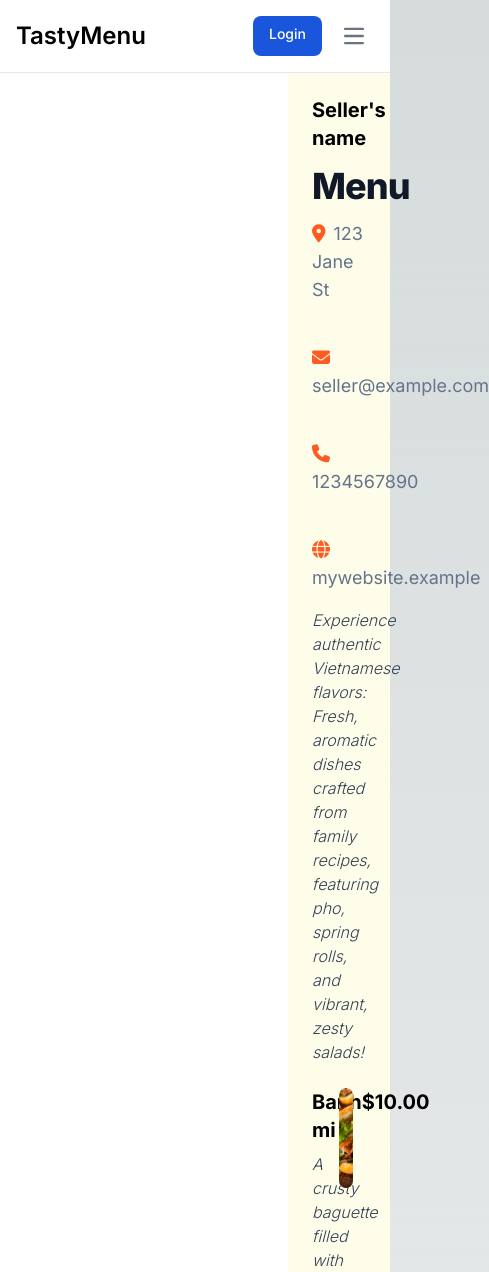
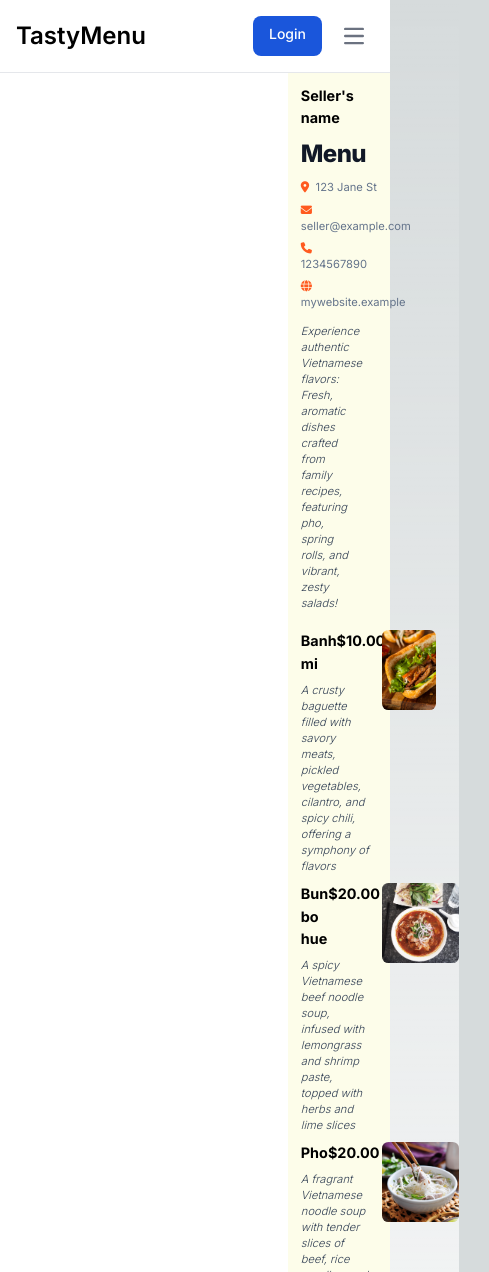
Before and after one commit to toanhminh0412/tasty-menu, a Next.js app: page / in a window 390 px wide. Shown: the top 1272 px of the page, 489 px wide, since content can reach past the window. Built offline with nearby package versions, Linux system fonts and the light colour scheme; no server answers.

Commit message:
Issue #23: Allow previewing menu on laptop and phone screen

```diff
--- a/package.json
+++ b/package.json
@@ -9,6 +9,7 @@
     "lint": "next lint"
   },
   "dependencies": {
+    "@tailwindcss/container-queries": "^0.1.1",
     "bcrypt": "^5.1.1",
     "flowbite": "^2.2.1",
     "mongoose": "^8.1.3",
--- a/src/app/components/MenuEditor.tsx
+++ b/src/app/components/MenuEditor.tsx
@@ -1,10 +1,12 @@
 'use client';
 
-import Image from "next/image";
-import Sidebar from "./Sidebar";
 import { useState, createContext, useContext } from "react";
 
-interface SellerInfo {
+import Sidebar from "./Sidebar";
+import Menu1 from "./menus/Menu1";
+import PreviewNavbar from "./PreviewNavbar";
+
+export interface SellerInfo {
     name: string,
     address: string,
     email: string,
@@ -71,62 +73,64 @@ const defaultMenuItems:MenuItem[] = [
 // Currently leave these two types as any due to complication in variables passed to the context provider
 export const SellerInfoContext = createContext<any>(defaultSellerInfo);
 export const MenuItemsContext = createContext<any>(defaultMenuItems);
+export const ModeContext = createContext<any>("edit");
+export const PreviewDeviceContext = createContext<any>("laptop");
 
 export default function MenuEditor() {
     const [sellerInfo, setSellerInfo] = useState<SellerInfo>(defaultSellerInfo);
     const [menuItems, setMenuItems] = useState<MenuItem[]>(defaultMenuItems);
+    const [mode, setMode] = useState<string>("edit");
+    const [previewDevice, setPreviewDevice] = useState<string>("laptop");
 
     return (
         <SellerInfoContext.Provider value={{ sellerInfo, setSellerInfo }}>
             <MenuItemsContext.Provider value={{ menuItems, setMenuItems }}>
-                {/* Side menu */}
-                <Sidebar/>
-                {/* Menu page */}
-                <div className="ml-72 p-6 bg-yellow-50 min-h-screen">
-                    {/* Seller's information */}
-                    {sellerInfo.name ? <h5 className="text-xl font-bold dark:text-white">{sellerInfo.name}</h5> : null}
-                    <h1 className="mb-4 text-4xl font-extrabold leading-none tracking-tight text-gray-900 md:text-5xl lg:text-6xl dark:text-white mt-4">Menu</h1>
-                    <div className="flex flex-row flex-wrap gap-10 text-lg">
-                    {sellerInfo.address ? <div>
-                        <i className="fa-solid fa-location-dot text-orange-500 mr-2"></i>
-                        <label className="text-slate-500">{sellerInfo.address}</label>
-                    </div> : null}
-                    {sellerInfo.email ? <div>
-                        <i className="fa-solid fa-envelope text-orange-500 mr-2"></i>
-                        <label className="text-slate-500">{sellerInfo.email}</label>
-                    </div> : null}
-                    {sellerInfo.phone ? <div>
-                        <i className="fa-solid fa-phone text-orange-500 mr-2"></i>
-                        <label className="text-slate-500">{sellerInfo.phone}</label>
-                    </div> : null}
-                    {sellerInfo.website ? <div>
-                        <i className="fa-solid fa-globe text-orange-500 mr-2"></i>
-                        <label className="text-slate-500">{sellerInfo.website}</label>
-                    </div> : null}
-                </div>
-                {sellerInfo.short_description ? <blockquote className="text-md italic font-light text-slate-700 dark:text-white w-[70%] mt-4">
-                    <p>{sellerInfo.short_description}</p>
-                </blockquote> : null}
-
-                {/* Menu content */}
-                <div className="mt-6 pr-10">
-                    {menuItems.map((item) => (
-                    <div key={item.id} className="flex flex-row gap-4 my-3">
-                        <div className="w-[80%]">
-                            <div className="flex flex-row justify-between">
-                                <h5 className="text-xl font-bold dark:text-white">{item.name}</h5>
-                                <h5 className="text-xl font-bold dark:text-white">${item.price.toFixed(2)}</h5>
-                            </div>
-                            <p className="text-md italic font-light text-slate-700 dark:text-white mt-2">
-                                {item.description}
-                            </p>
-                        </div>
-                        <Image src={item.image} alt="Banh mi image" width={100} height={100} className="rounded-lg object-cover w-[100px] h-[100px]"/>
-                    </div>
-                    ))}
-                    </div>
-                </div>
+                <ModeContext.Provider value={{ mode, setMode }}>
+                    <PreviewDeviceContext.Provider value={{ previewDevice, setPreviewDevice }}>
+                        <MenuEditorContent/>
+                    </PreviewDeviceContext.Provider>
+                </ModeContext.Provider>
             </MenuItemsContext.Provider>
         </SellerInfoContext.Provider>
     )
 }
+
+const MenuEditorContent = () => {
+    const {sellerInfo, _setSellerInfo} = useContext(SellerInfoContext);
+    const {menuItems, _setMenuItems} = useContext(MenuItemsContext);
+    const {mode, _setMode} = useContext(ModeContext);
+    const {previewDevice, _setPreviewDevice} = useContext(PreviewDeviceContext);
+
+    if (mode === "edit") {
+        return (
+            <>
+                <Sidebar/>
+                <div className="ml-72">
+                    <div style={{ zoom: "80%" }}>
+                        <Menu1 sellerInfo={sellerInfo} menuItems={menuItems}/>
+                    </div>
+                </div>
+            </>
+        )
+    }
+
+    return (
+        <>
+            <div className="fixed top-17 w-screen">
+                <PreviewNavbar/>
+            </div>
+            <div className="mt-10">
+                {previewDevice === "laptop" ?
+                <div className="@container">
+                    <Menu1 sellerInfo={sellerInfo} menuItems={menuItems}/>
+                </div>
+                :
+                <div className="py-10">
+                    <div className="@container relative mx-auto border-gray-800 dark:border-gray-800 bg-gray-800 border-[7px] rounded-[2.5rem] h-[600px] w-[330px] overflow-y-scroll">
+                        <Menu1 sellerInfo={sellerInfo} menuItems={menuItems}/>
+                    </div>
+                </div>}
+            </div>
+        </>
+    )
+}
--- /dev/null
+++ b/src/app/components/PreviewNavbar.tsx
@@ -0,0 +1,28 @@
+"use client";
+
+import Image from "next/image"
+import { useContext } from "react";
+
+import { PreviewDeviceContext } from "./MenuEditor"
+import MenuEditorModeControlBtns from "./buttons/MenuEditorModeControlBtns"
+
+export default function PreviewNavbar() {
+    const {previewDevice, setPreviewDevice} = useContext(PreviewDeviceContext);
+
+    return (
+        <nav className="bg-white dark:bg-gray-900 w-full z-20 top-0 start-0 border-b border-gray-200 dark:border-gray-600">
+            <div className="max-w-screen-xl flex flex-wrap justify-between">
+                <MenuEditorModeControlBtns/>
+                {/* Device mockup buttons */}
+                <div className="flex">
+                    <div className={`w-10 px-3 text-center flex flex-col justify-center ${previewDevice === "laptop" ? "bg-slate-200" : "hover:bg-slate-200"} duration-75`} onClick={() => setPreviewDevice("laptop")}>
+                        <i className="fa-solid fa-laptop my-auto"></i>
+                    </div>
+                    <div className={`w-10 text-center flex flex-col justify-center ${previewDevice === "phone" ? "bg-slate-200" : "hover:bg-slate-200"} duration-75`} onClick={() => setPreviewDevice("phone")}>
+                        <Image className="mx-auto" src="/img/phone-icon.png" width={24} height={24} alt="Phone icon"/>
+                    </div>
+                </div>
+            </div>
+        </nav>
+    )
+}
--- /dev/null
+++ b/src/app/components/menus/Menu1.tsx
@@ -0,0 +1,53 @@
+import Image from "next/image";
+
+import { SellerInfo } from "../MenuEditor";
+import { MenuItem } from "../MenuEditor";
+
+export default function Menu1({ sellerInfo, menuItems }: { sellerInfo: SellerInfo, menuItems: MenuItem[] }) {
+    return (
+        <div className="p-4 @5xl:p-20 bg-yellow-50 min-h-screen">
+            {/* Seller's information */}
+            {sellerInfo.name ? <h5 className="text-lg @5xl:text-xl font-bold dark:text-white">{sellerInfo.name}</h5> : null}
+            <h1 className="mb-4 text-3xl @4xl:text-5xl @5xl:text-6xl font-extrabold leading-none tracking-tight text-gray-900 dark:text-white mt-4">Menu</h1>
+            <div className="flex flex-row flex-wrap gap-x-4 gap-y-2 @5xl:gap-10 text-sm @4xl:text-lg">
+            {sellerInfo.address ? <div>
+                <i className="fa-solid fa-location-dot text-orange-500 mr-2"></i>
+                <label className="text-slate-500">{sellerInfo.address}</label>
+            </div> : null}
+            {sellerInfo.email ? <div>
+                <i className="fa-solid fa-envelope text-orange-500 mr-2"></i>
+                <label className="text-slate-500">{sellerInfo.email}</label>
+            </div> : null}
+            {sellerInfo.phone ? <div>
+                <i className="fa-solid fa-phone text-orange-500 mr-2"></i>
+                <label className="text-slate-500">{sellerInfo.phone}</label>
+            </div> : null}
+            {sellerInfo.website ? <div>
+                <i className="fa-solid fa-globe text-orange-500 mr-2"></i>
+                <label className="text-slate-500">{sellerInfo.website}</label>
+            </div> : null}
+        </div>
+        {sellerInfo.short_description ? <blockquote className="text-sm @4xl:text-base italic font-light text-slate-700 dark:text-white w-[70%] mt-4">
+            <p>{sellerInfo.short_description}</p>
+        </blockquote> : null}
+
+        {/* Menu content */}
+        <div className="mt-6">
+            {menuItems.map((item) => (
+            <div key={item.id} className="flex flex-row gap-4 my-3">
+                <div className="w-[90%]">
+                    <div className="flex flex-row justify-between">
+                        <h5 className="text-lg @4xl:text-xl font-bold dark:text-white">{item.name}</h5>
+                        <h5 className="text-lg @4xl:text-xl font-bold dark:text-white">${item.price.toFixed(2)}</h5>
+                    </div>
+                    <p className="text-sm @4xl:text-base italic font-light text-slate-700 dark:text-white mt-2">
+                        {item.description}
+                    </p>
+                </div>
+                <Image src={item.image} alt="Banh mi image" width={100} height={100} className="rounded-lg object-cover w-[100px] h-[100px]"/>
+            </div>
+            ))}
+            </div>
+        </div>
+    )
+}
--- a/tailwind.config.ts
+++ b/tailwind.config.ts
@@ -17,11 +17,15 @@ const config: Config = {
       spacing: {
         '17': '4.25rem',
         '18': '4.5rem',
+      },
+      inset: {
+        '18': '4.5rem',
       }
     },
   },
   plugins: [
-    require('flowbite/plugin')
+    require('flowbite/plugin'),
+    require('@tailwindcss/container-queries'),
   ],
 };
 export default config;
```
Also changed, not shown: src/app/components/Sidebar.tsx (+16 -12 lines), src/app/components/buttons/MenuEditorModeControlBtns.tsx (added, +41 -0 lines), public/img/phone-icon.png (added), 1 other file (tests, documents, lock files or other folders).
